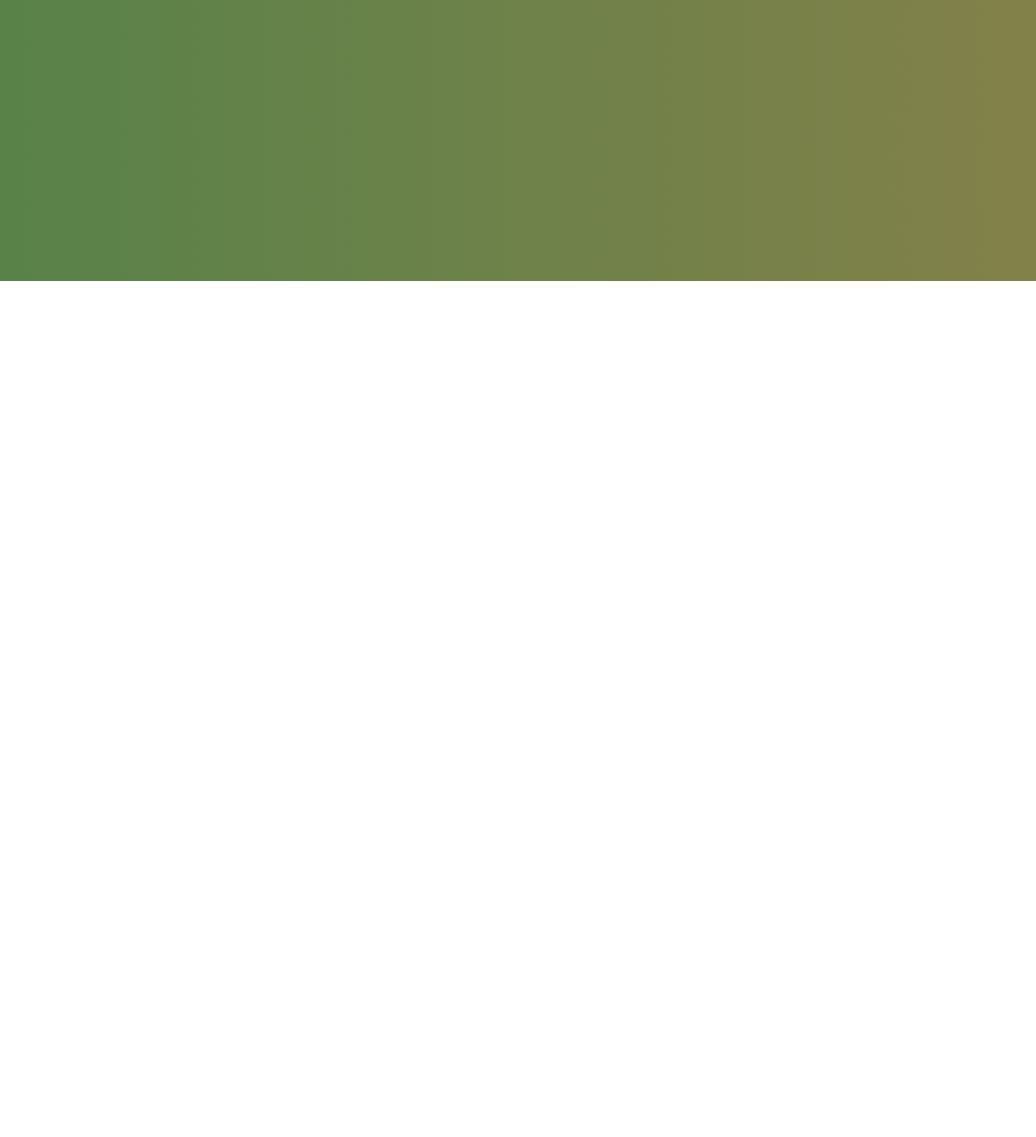
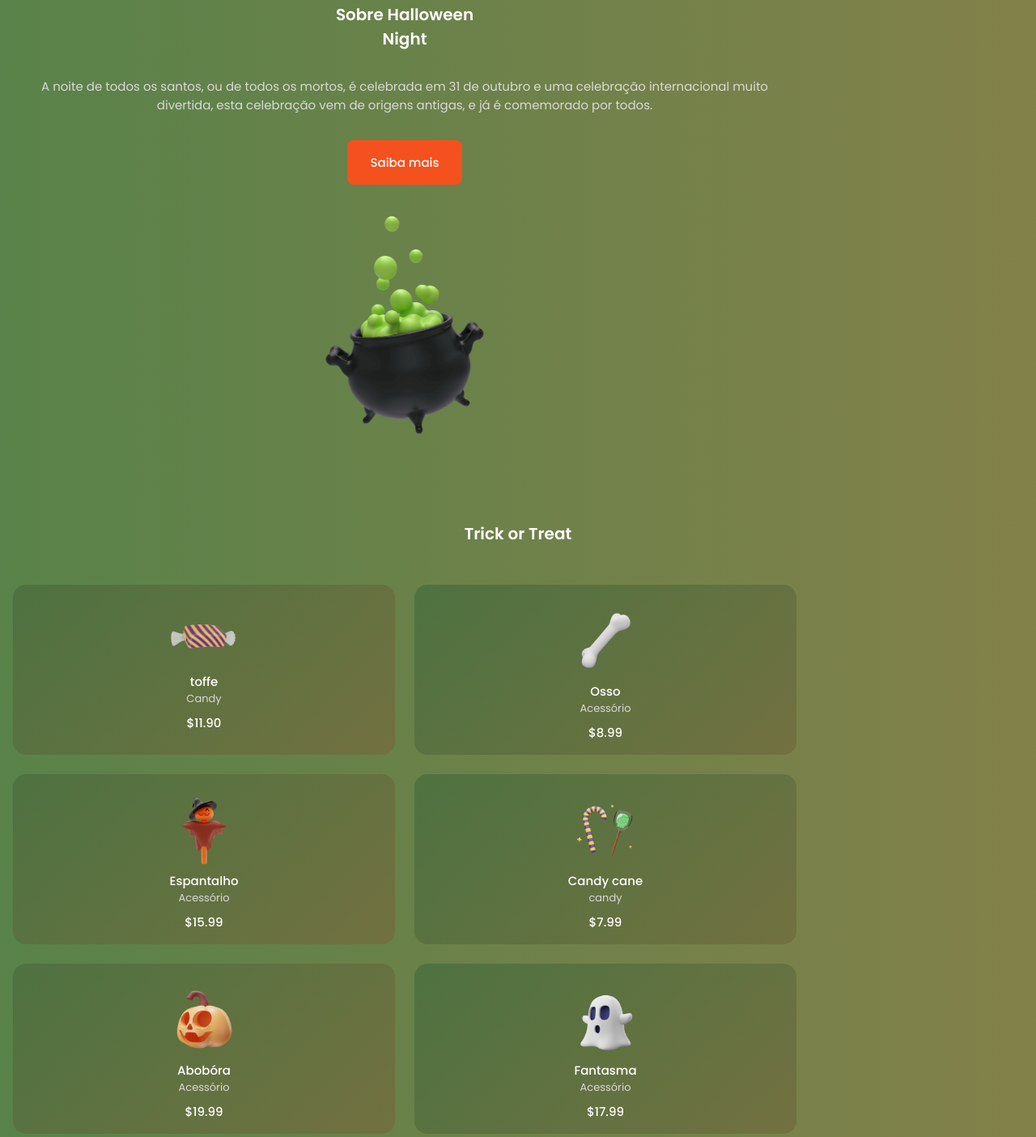
Before and after one commit to freiremilena/Halloween-CandyShop, a plain HTML site: page index.html in a window 1280 px wide. Shown: the part 1358-2762 px from the top of the page at 81% size. Before the commit the page ends 1705 px from the top, so only its background shows below. Drawn offline with nearby package versions, Linux system fonts and the light colour scheme.

Commit message:
trick section

```diff
--- a/assets/css/style.css
+++ b/assets/css/style.css
@@ -349,3 +349,66 @@ button {
 .category__data:hover .category__img {
   transform: translateY(-0.5rem);
 }
+.about__container {
+  row-gap: 2rem;
+}
+.about__data {
+  text-align: center;
+}
+.about__description {
+  margin-bottom: var(--mb-2);
+}
+.about__img {
+  width: 200px;
+  justify-self: center;
+}
+.trick__container {
+  grid-template-columns: repeat(2, 1fr);
+  gap: 1.5rem;
+  padding-top: 1rem;
+}
+.trick__content {
+  position: relative;
+  background: var(--container-color);
+  border-radius: 1rem;
+  padding: 1.5rem 0 1rem 0;
+  text-align: center;
+  overflow: hidden;
+}
+.trick__img {
+  width: 90px;
+  transition: 0.3s;
+}
+.trick__subtitle,
+.trick__price {
+  display: block;
+}
+.trick__subtitle {
+  font-size: var(--small-font-size);
+  margin-bottom: var(--mb-0-5);
+}
+.trick__title,
+.trick__price {
+  color: var(--title-color);
+  font-weight: var(--font-medium);
+  font-size: var(--normal-font-size);
+}
+.trick__button {
+  display: inline-flex;
+  padding: 0.5rem;
+  border-radius: 0.25rem 0.25rem 0.75rem 0.25rem;
+  position: absolute;
+  right: -3rem;
+  bottom: 0;
+}
+.trick__icon {
+  font-size: 1.25rem;
+  color: var(--title-color);
+}
+
+.trick__content:hover .trick__img {
+  transform: translateY(-0.5rem);
+}
+.trick__content:hover .trick__button {
+  right: 0;
+}
--- a/index.html
+++ b/index.html
@@ -153,11 +153,85 @@
     </section>
 
     <section class="section about" id="about">
-
+      <div class="about__container container grid">
+        <div class="about__data">
+          <h2 class="section__title about__title">Sobre Halloween<br>Night</h2>
+          <p class="about__description">A noite de todos os santos, ou de todos os mortos, é celebrada em 31 de outubro
+            e uma
+            celebração internacional muito divertida, esta celebração vem de origens antigas, e já é
+            comemorado por todos.</p>
+          <a href="#" class="button">Saiba mais</a>
+        </div>
+        <img src="assets/img/about-img.png" alt="" class="about__img">
+      </div>
     </section>
 
     <section class="section trick" id="trick">
+      <h2 class="section__title">Trick or Treat</h2>
+      <div class="trick__container container grid">
+        <div class="trick__content">
+          <img src="assets/img/trick-treat1-img.png" alt="" class="trick__img">
+          <h3 class="trick__title"> toffe</h3>
+          <span class="trick__subtitle">Candy</span>
+          <span class="trick__price">$11.90</span>
 
+          <button class="button trick__button">
+            <i class='bx bx-cart-alt trick__icon'></i>
+          </button>
+        </div>
+
+
+        <div class="trick__content">
+          <img src="assets/img/trick-treat2-img.png" alt="" class="trick__img">
+          <h3 class="trick__title">Osso</h3>
+          <span class="trick__subtitle">Acessório</span>
+          <span class="trick__price">$8.99</span>
+
+          <button class="button trick__button">
+            <i class='bx bx-cart-alt trick__icon'></i>
+          </button>
+        </div>
+        <div class="trick__content">
+          <img src="assets/img/trick-treat3-img.png" alt="" class="trick__img">
+          <h3 class="trick__title">Espantalho</h3>
+          <span class="trick__subtitle">Acessório</span>
+          <span class="trick__price">$15.99</span>
+
+          <button class="button trick__button">
+            <i class='bx bx-cart-alt trick__icon'></i>
+          </button>
+        </div>
+        <div class="trick__content">
+          <img src="assets/img/trick-treat4-img.png" alt="" class="trick__img">
+          <h3 class="trick__title">Candy cane</h3>
+          <span class="trick__subtitle">candy</span>
+          <span class="trick__price">$7.99</span>
+
+          <button class="button trick__button">
+            <i class='bx bx-cart-alt trick__icon'></i>
+          </button>
+        </div>
+        <div class="trick__content">
+          <img src="assets/img/trick-treat5-img.png" alt="" class="trick__img">
+          <h3 class="trick__title">Abobóra</h3>
+          <span class="trick__subtitle">Acessório</span>
+          <span class="trick__price">$19.99</span>
+
+          <button class="button trick__button">
+            <i class='bx bx-cart-alt trick__icon'></i>
+          </button>
+        </div>
+        <div class="trick__content">
+          <img src="assets/img/trick-treat6-img.png" alt="" class="trick__img">
+          <h3 class="trick__title">Fantasma</h3>
+          <span class="trick__subtitle">Acessório</span>
+          <span class="trick__price">$17.99</span>
+
+          <button class="button trick__button">
+            <i class='bx bx-cart-alt trick__icon'></i>
+          </button>
+        </div>
+      </div>
     </section>
 
     <section class="section discount">
```
